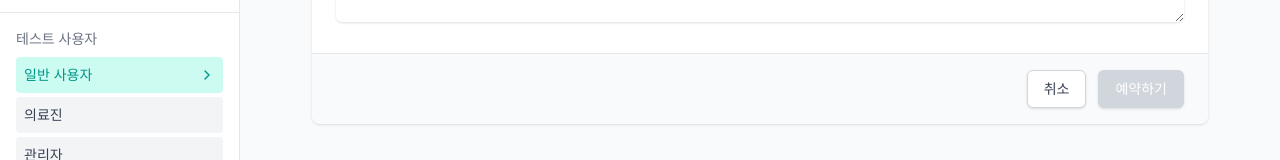
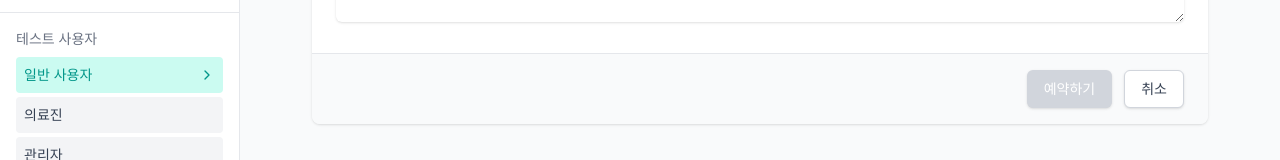
Before and after one commit to Pet-ner/AniDoc, a Next.js app in the folder frontend/: page /reservation in a window 1280 px wide. Shown: the part 611-771 px from the top of the page. Built offline with nearby package versions, Linux system fonts and the light colour scheme; no server answers.

Commit message:
Refactor : UI 일부 수정 #31

```diff
--- a/frontend/src/app/page.tsx
+++ b/frontend/src/app/page.tsx
@@ -12,7 +12,7 @@ import {
   Stethoscope,
   ClipboardPlus,
   Trash2,
-  Pencil,
+  SquarePen,
 } from "lucide-react";
 
 interface Reservation {
@@ -316,7 +316,7 @@ export default function Home() {
                               className="text-gray-500 hover:text-[#49BEB7]"
                               title="수정하기"
                             >
-                              <Pencil size={18} />
+                              <SquarePen size={18} />
                             </Link>
                             <button
                               onClick={() => handleCancel(reservation.id)}
--- a/frontend/src/app/reservation/page.tsx
+++ b/frontend/src/app/reservation/page.tsx
@@ -335,12 +335,6 @@ export default function CreateReservation() {
 
         {/* 제출 버튼 */}
         <div className="px-6 py-4 bg-gray-50 border-t border-gray-200 flex justify-end space-x-3">
-          <Link
-            href="/reservation"
-            className="py-2 px-4 border border-gray-300 rounded-md shadow-sm text-sm font-medium text-gray-700 bg-white hover:bg-gray-50 focus:outline-none focus:ring-2 focus:ring-offset-2 focus:ring-teal-500"
-          >
-            취소
-          </Link>
           <button
             type="submit"
             disabled={loading || !selectedPet || !selectedDate || !selectedTime}
@@ -348,6 +342,12 @@ export default function CreateReservation() {
           >
             {loading ? "처리 중..." : "예약하기"}
           </button>
+          <Link
+            href="/reservation"
+            className="py-2 px-4 border border-gray-300 rounded-md shadow-sm text-sm font-medium text-gray-700 bg-white hover:bg-gray-50 focus:outline-none focus:ring-2 focus:ring-offset-2 focus:ring-teal-500"
+          >
+            취소
+          </Link>
         </div>
       </form>
     </div>
```
